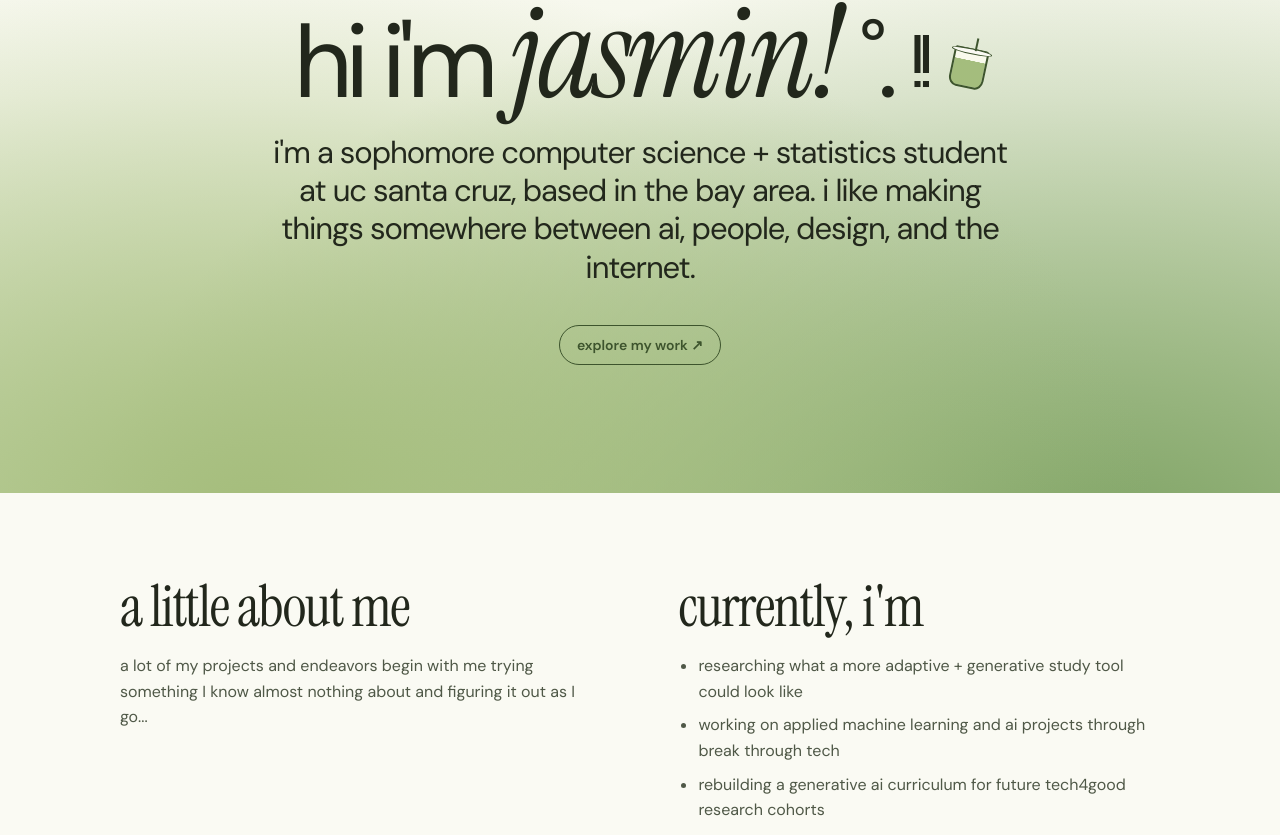
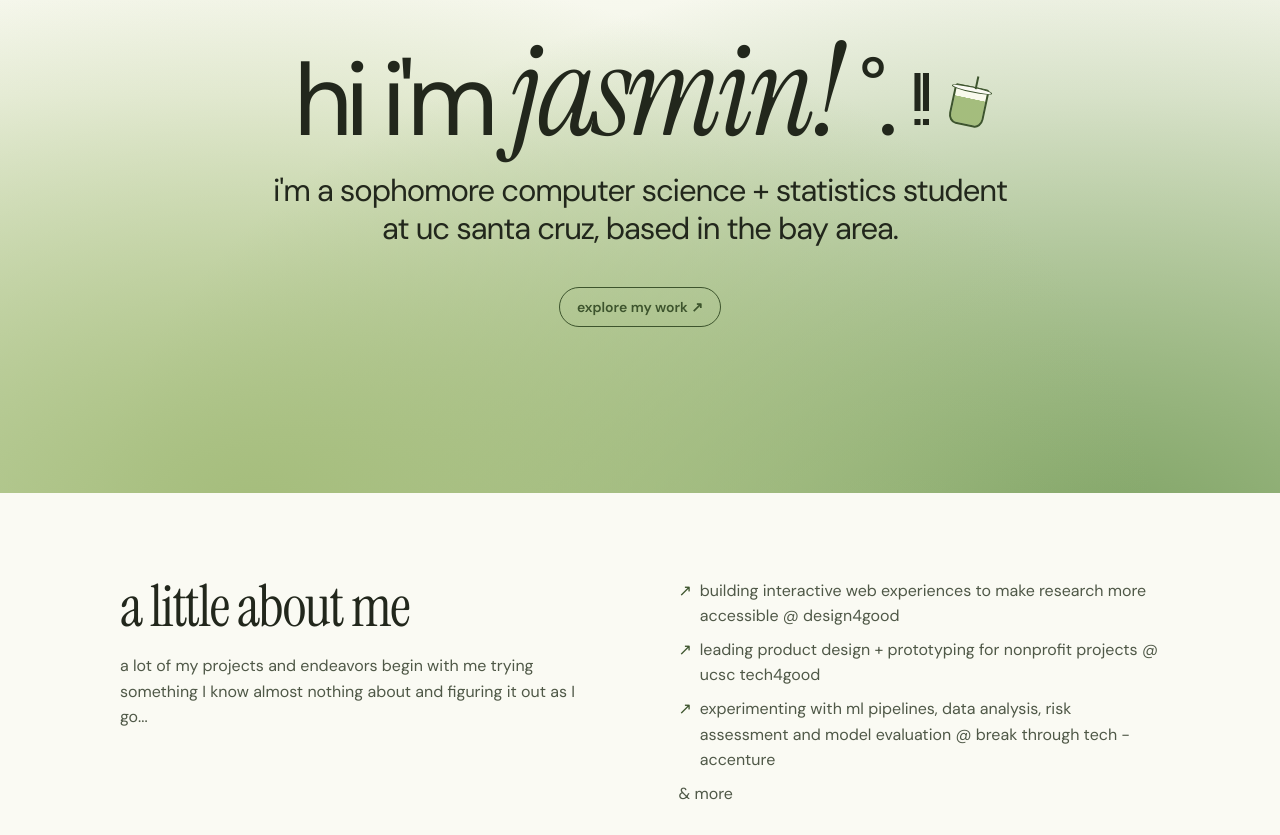
Before and after one commit to tsunderii/blueprint_intro, a React (Vite) app in the folder my-about-page/: page / in a window 1280 px wide. Shown: the part 183-1018 px from the top of the page. Built offline with nearby package versions, Linux system fonts and the light colour scheme; no server answers.

Commit message:
Update intro and current work copy

```diff
--- a/my-about-page/IntroHero.jsx
+++ b/my-about-page/IntroHero.jsx
@@ -8,8 +8,7 @@ export function IntroHero() {
         </h1>
         <p className="hero-description">
           i'm a sophomore computer science + statistics student at uc santa cruz,
-          based in the bay area. i like making things somewhere between ai,
-          people, design, and the internet.
+          based in the bay area.
         </p>
         <a href="#projects" className="primary-button">
           explore my work ↗
--- a/my-about-page/app.css
+++ b/my-about-page/app.css
@@ -261,12 +261,27 @@ h1 strong {
 
 .current-work {
   margin: 0;
-  padding-inline-start: 1.25em;
+  padding: 0;
+  list-style: none;
   color: var(--muted);
   line-height: 1.6;
 }
 
+.current-work li {
+  display: grid;
+  grid-template-columns: auto 1fr;
+  gap: 0.5em;
+}
+
+.current-work li span {
+  color: var(--leaf);
+}
+
 .current-work li + li {
+  margin-top: 0.5em;
+}
+
+.section .current-work-more {
   margin-top: 0.5em;
 }
 
--- a/my-about-page/app.jsx
+++ b/my-about-page/app.jsx
@@ -81,14 +81,13 @@ function App() {
 
           </section>
 
-          <section className="section">
-            <h2>currently, i'm</h2>
-            <ul className="current-work">
-              <li>researching what a more adaptive + generative study tool could look like</li>
-              <li>working on applied machine learning and ai projects through break through tech</li>
-              <li>rebuilding a generative ai curriculum for future tech4good research cohorts</li>
-              <li>experimenting with agents, rag systems, product ideas, and whatever else gets stuck in my head</li>
+          <section className="section" aria-label="Current work">
+            <ul className="current-work" role="list">
+              <li><span aria-hidden="true">↗</span> building interactive web experiences to make research more accessible @ design4good</li>
+              <li><span aria-hidden="true">↗</span> leading product design + prototyping for nonprofit projects @ ucsc tech4good</li>
+              <li><span aria-hidden="true">↗</span> experimenting with ml pipelines, data analysis, risk assessment and model evaluation @ break through tech - accenture</li>
             </ul>
+            <p className="current-work-more">&amp; more</p>
           </section>
         </div>
 
```
